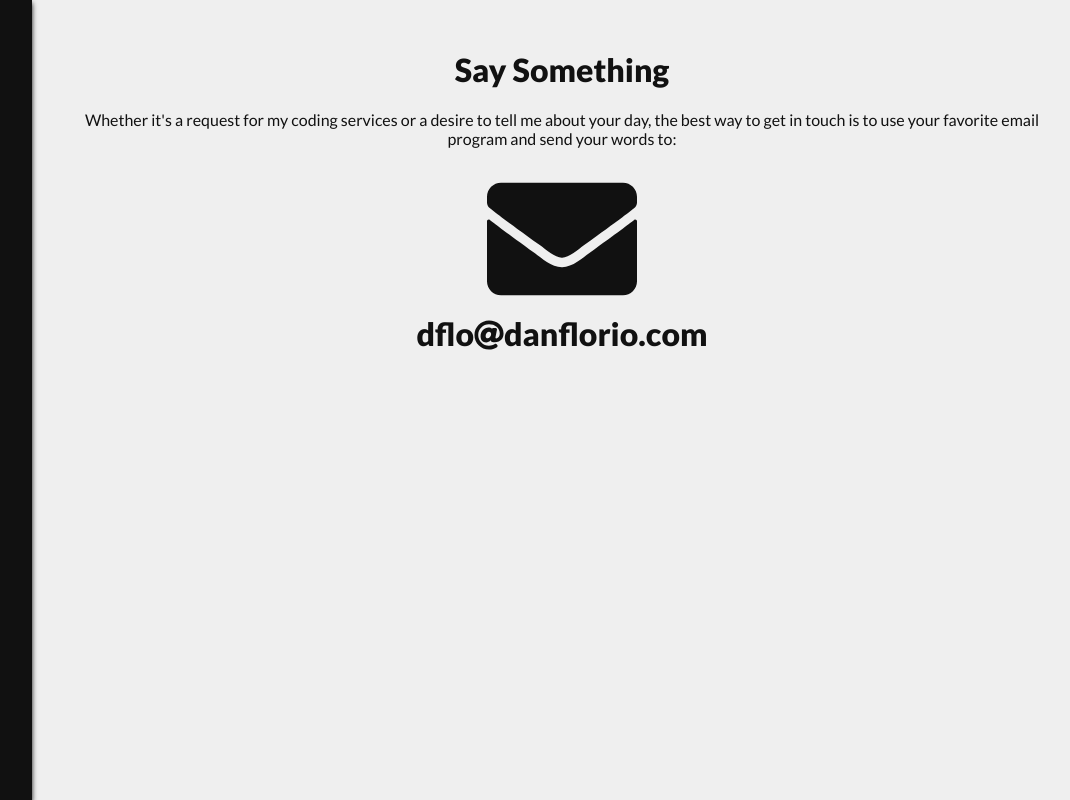
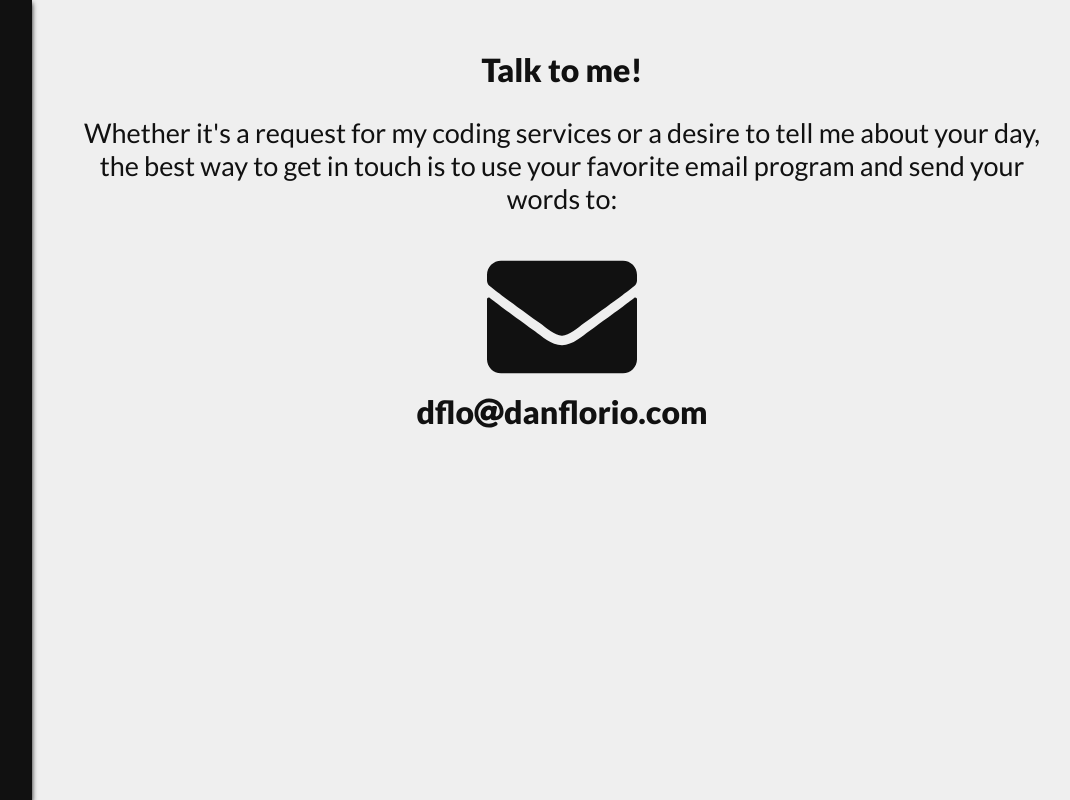
Before and after one commit to djflorio/dan-florio-site, a React (Create React App) app: page /contact in a window 1280 px wide. Shown: the whole page, without its empty margins (188-1258 px from the left). Built offline with nearby package versions, Linux system fonts and the light colour scheme.

Commit message:
change font size

```diff
--- a/src/pages/contact/ContactPage.css
+++ b/src/pages/contact/ContactPage.css
@@ -9,6 +9,10 @@
   padding: 50px;
   font-family: 'Lato', sans-serif;
   color: #111;
+}
+
+.contact__blurb {
+  font-size: 27px;
 }
 
 .contact__header {
--- a/src/pages/contact/ContactPage.js
+++ b/src/pages/contact/ContactPage.js
@@ -14,7 +14,7 @@ class ContactPage extends React.Component {
     return (
       <Fade cascade right>
         <div className="contact">
-          <h1 className="contact__header">Say Something</h1>
+          <h1 className="contact__header">Talk to me!</h1>
           <p className="contact__blurb">
             Whether it's a request for my coding services or a desire
             to tell me about your day, the best way to get in touch is
```
